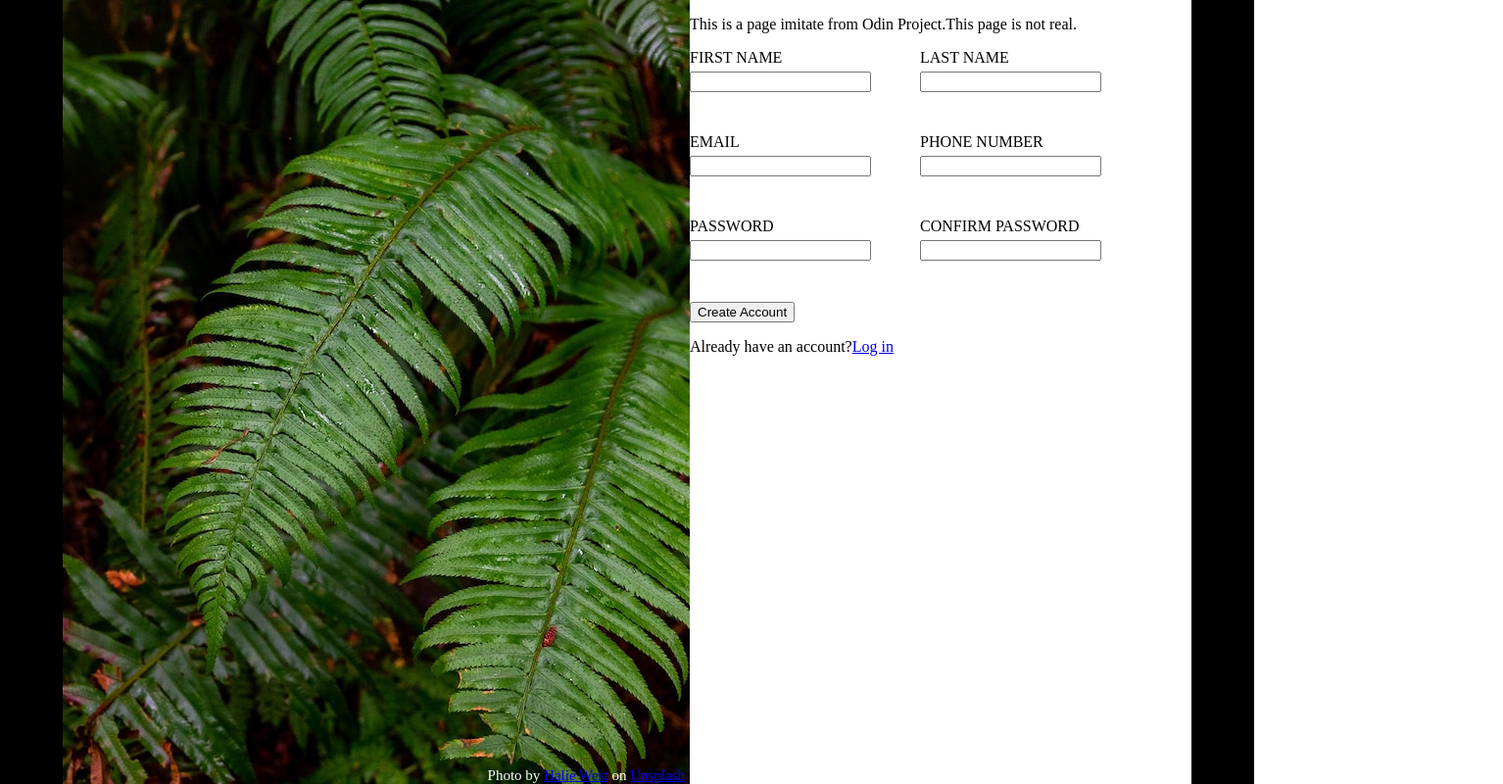
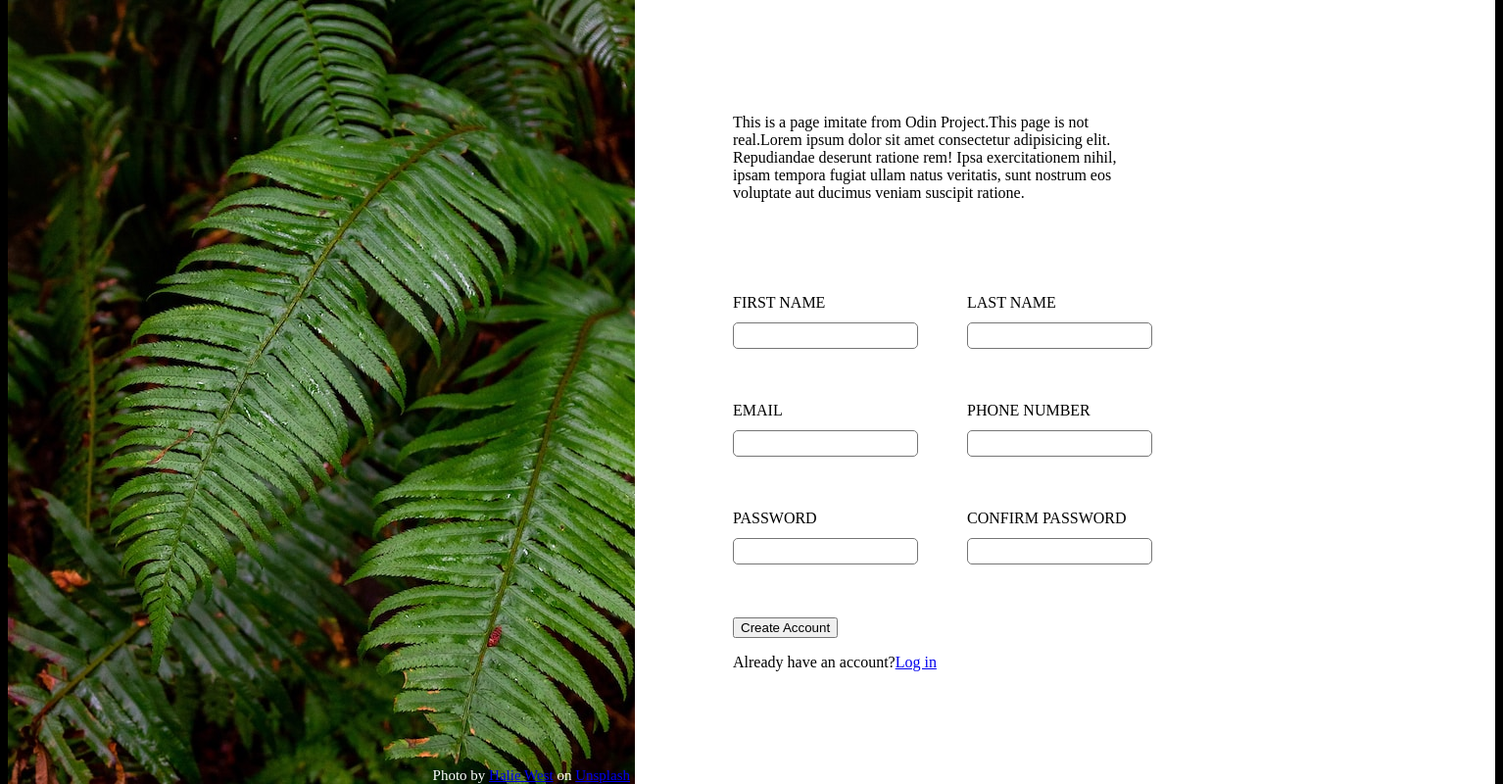
Before and after one commit to NaVis0mple/sign-up-form, a plain HTML site: page html.html in a window 1280 px wide. Shown: the whole page at 98% size, 1534 px wide, since content can reach past the window. Drawn offline with Linux system fonts and the light colour scheme.

Commit message:
input style add

```diff
--- a/html.html
+++ b/html.html
@@ -17,35 +17,39 @@
                     <div class="tree"></div>
                 </div>
                 <div class="formcontainer">
-                    <div>
-                        <P>This is a page imitate from Odin Project.This page is not real.</P>
-                        <form action="#" method="post">
+                    <div class="top"><P>This is a page imitate from Odin Project.This page is not real.Lorem ipsum dolor sit amet consectetur adipisicing elit. Repudiandae deserunt ratione rem! Ipsa exercitationem nihil, ipsam tempora fugiat ullam natus veritatis, sunt nostrum eos voluptate aut ducimus veniam suscipit ratione.</P></div>
+                    <div class="mid">
+
+                        <form action="#" method="post" id="form">
 
                                 <label for="firstName">FIRST NAME</label>
-                                <input type="text" name="firstName" id="firstName">
+                                <input type="text" name="firstName" id="firstName" required>
 
                                 <label for="lastName">LAST NAME</label>
-                                <input type="text" name="lastName" id="lastName">
+                                <input type="text" name="lastName" id="lastName" required>
 
 
 
                                 <label for="email">EMAIL</label>
-                                <input type="email" name="email" id="email">
+                                <input type="email" name="email" id="email" required>
 
                                 <label for="phoneNumber">PHONE NUMBER</label>
-                                <input type="tel" name="phoneNumber" id="phoneNumber">
+                                <input type="tel" name="phoneNumber" id="phoneNumber" required>
 
 
 
 
                                 <label for="password">PASSWORD</label>
-                                <input type="password" name="password" id="password">
+                                <input type="password" name="password" id="password" required>
 
                                 <label for="confirmPassword">CONFIRM PASSWORD</label>
-                                <input type="password" name="confirmPassword" id="confirmPassword">
+                                <input type="password" name="confirmPassword" id="confirmPassword" required>
 
                         </form>
-                        <button type="submit">Create Account</button>
+
+                    </div>
+                    <div class="bottom">
+                        <button type="submit" form="form">Create Account</button>
                         <p>Already have an account?<a href="#">Log in</a></p>
                     </div>
                 </div>
--- a/style.css
+++ b/style.css
@@ -1,8 +1,27 @@
+
 body {
     height: 100%;
     overflow-y: hidden;
     border: 0;
     margin: 0;
+    box-sizing: border-box;
+}
+
+input {
+    border-radius: 5px;
+    border-width: 1px;
+    box-shadow: none;
+    outline-style: none;
+    border-style:solid;
+    padding: 5px;
+}
+
+input:hover {
+}
+
+input:focus {
+    border-color: rgb(42, 104, 165);
+    border-width: 1px;
 }
 
 .container {
@@ -12,13 +31,14 @@ body {
 
 }
 .left{
-    width: 5vw;
+    width: 30vw;
     background-color: black;
 }
 .maincontainer {
     display: flex;
     flex-direction: row;
     flex: 1 1 auto;
+    justify-content: space-between;
 }
 
 .imgcontainer {
@@ -49,8 +69,16 @@ body {
 }
 
 .right {
-    width: 5vw;
+    width: 30vw;
     background-color: black;
+}
+
+.formcontainer {
+    display: flex;
+    margin-right: 350px;
+    flex-flow: column;
+    justify-content: center;
+    margin-left: 100px;
 }
 
 form {
@@ -106,3 +134,15 @@ label[for="lastName"] {
 }label[for="confirmPassword"] {
     grid-area: confirmPassword;
 }
+
+.top {
+    height: 200px;
+}
+
+.mid {
+
+}
+
+.bottom {
+
+}
```
